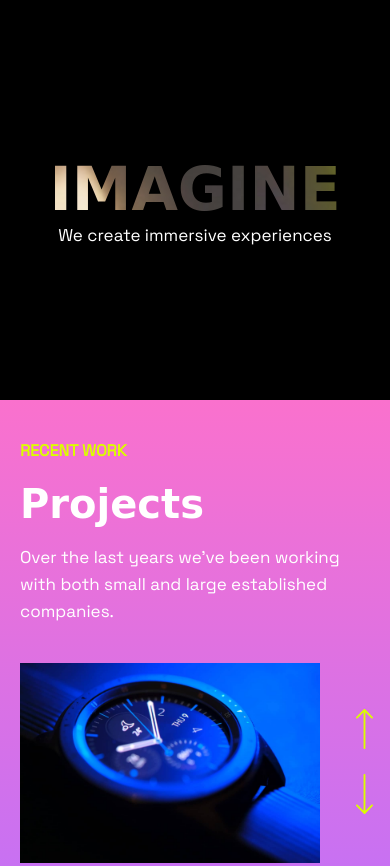
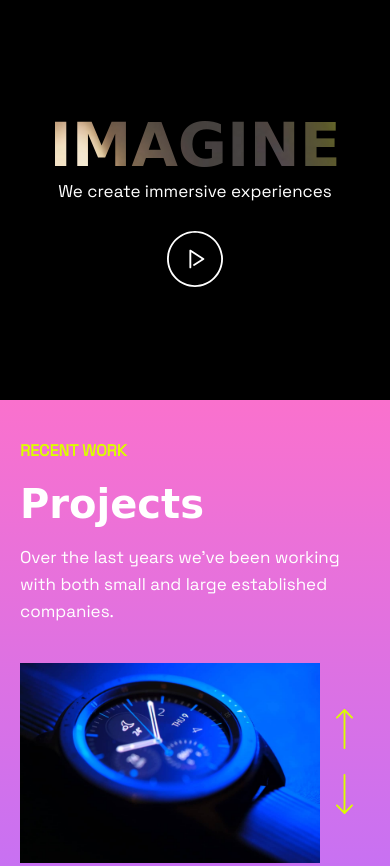
Before and after one commit to 7x9dev/creative-portfolio, a plain HTML site: page index.html in a window 390 px wide. Shown: the top 866 px of the page. Drawn offline with nearby package versions, Linux system fonts and the light colour scheme; a web font is replaced by a local one.

Commit message:
Added play button on mobile

```diff
--- a/index.html
+++ b/index.html
@@ -82,6 +82,7 @@
          <div class="hero">
             <h1>Imagine</h1>
             <p class="dscr">We create immersive experiences</p>
+            <button id="playBtn" class="play-btn"><img src="images/play.svg" alt="play button" width="56px"></button>
          </div>
       </div>
 
--- a/index.js
+++ b/index.js
@@ -1,10 +1,26 @@
 const audio = document.querySelector("#audio");
 audio.volume = 0.1;
+
+const audioBtn = document.querySelector("#playBtn");
+audioBtn.addEventListener("click", () => {
+   if (audio.paused) {
+      audio.play();
+   } else {
+      audio.pause();
+   }
+});
 
 gsap.from(".dscr", {
    duration: 2,
    ease: "power1.in",
    delay: 1.5,
+   opacity: 0,
+});
+
+gsap.from(".play-btn", {
+   duration: 2,
+   ease: "power1.in",
+   delay: 2.5,
    opacity: 0,
 });
 
--- a/style.css
+++ b/style.css
@@ -142,6 +142,14 @@ h5 {
 .dscr {
    color: var(--light-color);
    font-size: 40px;
+}
+.play-btn {
+   display: none;
+   background: transparent;
+   border: none;
+   color: #fff;
+   margin-top: 28px;
+   cursor: pointer;
 }
 
 #work,
@@ -454,6 +462,9 @@ footer {
    .dscr-txt {
       font-size: 17px;
    }
+   .play-btn {
+      display: block;
+   }
    #galleryImg {
       width: 410px;
    }
@@ -501,6 +512,9 @@ footer {
    #galleryImg {
       width: 300px;
    }
+   .btn {
+      margin-left: 10px;
+   }
    .banner {
       height: 260px;
    }
```
Also changed, not shown: images/play.svg (added).
